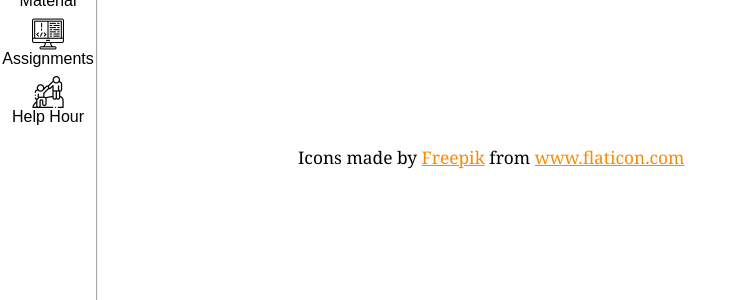
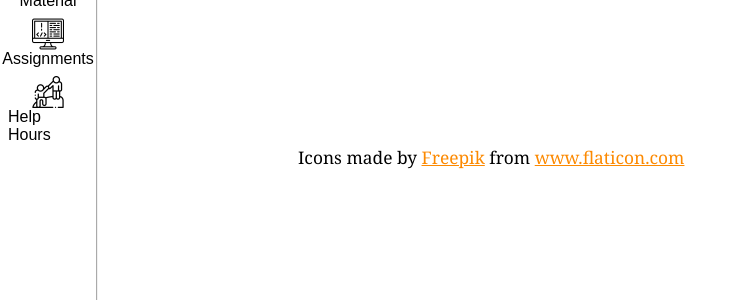
Before and after one commit to ucsd-cse11-w22/ucsd-cse11-w22.github.io, a Jekyll site: the page built from credits.md, in a window 1280 px wide. Shown: the part 293-593 px from the top of the page, without its empty margins (0-744 px from the left). Built offline with Jekyll 4.4.1, drawn with Linux system fonts in a browser that asks for light colours.

Commit message:
Update sidebar.html

```diff
--- a/_includes/sidebar.html
+++ b/_includes/sidebar.html
@@ -6,6 +6,6 @@
             <li><a title="Questions" class='sidebar-link' href='/staff-and-help.html'><img src="/communication.png"></img> Questions</a></li>
             <li><a title="Lectures" class='sidebar-link' href='/lectures/lecture19.html'><img src="/presentation.png"></img> Material</a></li>
             <li><a title="Assignments" class='sidebar-link' href='/assignments/pa6.html'><img src="/coding.png"></img> Assignments</a></li>
-            <li><a title="Help Hours" class='sidebar-link' href='/help-hours.html'><img src="/helphours.png"></img> Help Hour</a></li>
+            <li><a title="Help Hours" class='sidebar-link' href='/help-hours.html'><img src="/helphours.png"></img> Help Hours</a></li>
         </ul>
     </div>
```
